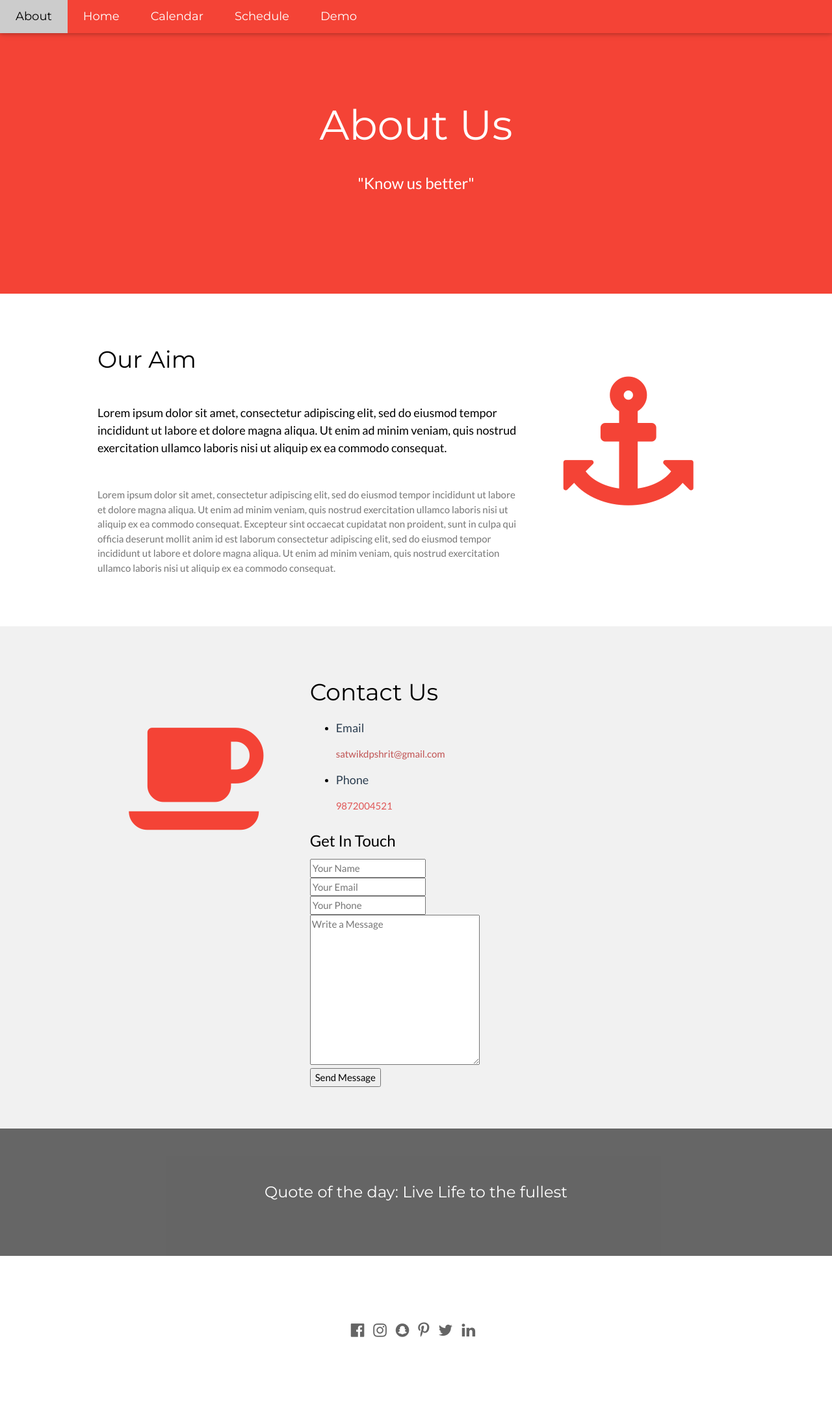
After one commit to deepankarvarma/DayForce-HackX, a Django app: template dayforce/template/aboutus.html in a window 1280 px wide. The commit adds this page. Shown: the whole page at 65% size. Run offline with Django 3.2, Linux system fonts and the light colour scheme; the template is opened without the code that fills it, so the values that code supplies are empty.

Commit message:
homes pade

```diff
--- /dev/null
+++ b/dayforce/template/aboutus.html
@@ -0,0 +1,138 @@
+<!DOCTYPE html>
+<html lang="en">
+<title>
+    About Us | DayFORCE
+</title>
+<meta charset="UTF-8">
+<meta name="viewport" content="width=device-width, initial-scale=1">
+<link rel="stylesheet" href="https://www.w3schools.com/w3css/4/w3.css">
+<link rel="stylesheet" href="https://fonts.googleapis.com/css?family=Lato">
+<link rel="stylesheet" href="https://fonts.googleapis.com/css?family=Montserrat">
+    <link rel="stylesheet" href="https://cdnjs.cloudflare.com/ajax/libs/font-awesome/4.7.0/css/font-awesome.min.css">
+<style>
+body,h1,h2,h3,h4,h5,h6 {font-family: "Lato", sans-serif}
+.w3-bar,h1,button {font-family: "Montserrat", sans-serif}
+.fa-anchor,.fa-coffee {font-size:200px}
+</style>
+<body>
+
+<!-- Navbar -->
+<div class="w3-top">
+  <div class="w3-bar w3-red w3-card w3-left-align w3-large">
+    <a class="w3-bar-item w3-button w3-hide-medium w3-hide-large w3-right w3-padding-large w3-hover-white w3-large w3-red" href="javascript:void(0);" onclick="myFunction()" title="Toggle Navigation Menu"><i class="fa fa-bars"></i></a>
+    <a href="#" class="w3-bar-item w3-button w3-padding-large w3-white">About</a>
+    <a href="#" class="w3-bar-item w3-button w3-hide-small w3-padding-large w3-hover-white">Home</a>
+    <a href="#" class="w3-bar-item w3-button w3-hide-small w3-padding-large w3-hover-white">Calendar</a>
+    <a href="#" class="w3-bar-item w3-button w3-hide-small w3-padding-large w3-hover-white">Schedule</a>
+    <a href="#" class="w3-bar-item w3-button w3-hide-small w3-padding-large w3-hover-white">Demo</a>
+  </div>
+
+  <!-- Navbar on small screens -->
+  <div id="navDemo" class="w3-bar-block w3-white w3-hide w3-hide-large w3-hide-medium w3-large">
+    <a href="#" class="w3-bar-item w3-button w3-padding-large">Home</a>
+    <a href="#" class="w3-bar-item w3-button w3-padding-large">Calendar</a>
+    <a href="#" class="w3-bar-item w3-button w3-padding-large">Schedule</a>
+    <a href="#" class="w3-bar-item w3-button w3-padding-large">Demo</a>
+  </div>
+</div>
+
+<!-- Header -->
+<header class="w3-container w3-red w3-center" style="padding:128px 16px">
+  <h1 class="w3-margin w3-jumbo">About Us</h1>
+  <p class="w3-xlarge">"Know us better"</p>
+
+</header>
+
+<!-- First Grid -->
+<div class="w3-row-padding w3-padding-64 w3-container">
+  <div class="w3-content">
+    <div class="w3-twothird">
+      <h1>Our Aim</h1>
+      <h5 class="w3-padding-32">Lorem ipsum dolor sit amet, consectetur adipiscing elit, sed do eiusmod tempor incididunt ut labore et dolore magna aliqua. Ut enim ad minim veniam, quis nostrud exercitation ullamco laboris nisi ut aliquip ex ea commodo consequat.</h5>
+
+      <p class="w3-text-grey">Lorem ipsum dolor sit amet, consectetur adipiscing elit, sed do eiusmod tempor incididunt ut labore et dolore magna aliqua. Ut enim ad minim veniam, quis nostrud exercitation ullamco laboris nisi ut aliquip ex ea commodo consequat. Excepteur sint
+        occaecat cupidatat non proident, sunt in culpa qui officia deserunt mollit anim id est laborum consectetur adipiscing elit, sed do eiusmod tempor incididunt ut labore et dolore magna aliqua. Ut enim ad minim veniam, quis nostrud exercitation ullamco
+        laboris nisi ut aliquip ex ea commodo consequat.</p>
+    </div>
+
+    <div class="w3-third w3-center">
+      <i class="fa fa-anchor w3-padding-64 w3-text-red"></i>
+    </div>
+  </div>
+</div>
+
+<!-- Second Grid -->
+<div class="w3-row-padding w3-light-grey w3-padding-64 w3-container">
+  <div class="w3-content">
+    <div class="w3-third w3-center">
+      <i class="fa fa-coffee w3-padding-64 w3-text-red w3-margin-right"></i>
+    </div>
+
+    <div class="w3-twothird">
+      <h1>Contact Us</h1>
+    <!--<h5 class="w3-padding-32">Lorem ipsum dolor sit amet, consectetur adipiscing elit, sed do eiusmod tempor incididunt ut labore et dolore magna aliqua. Ut enim ad minim veniam, quis nostrud exercitation ullamco laboris nisi ut aliquip ex ea commodo consequat.</h5>-->
+    <ul class="site-contact-details">
+        <li>
+            <span class="text-uppercase" style="color:#2c3e50; font-size: large;" >Email</span>
+            <p style="color: rgb(192, 82, 82);"> satwikdpshrit@gmail.com</p>
+        </li>
+        <li>
+            <span class="text-uppercase"  style="color:#2c3e50; font-size: large;">Phone</span>
+            <p style="color: rgb(224, 86, 86);">9872004521</p>
+        </li>
+
+    </ul>
+    <div class="w3-twothird"><form action="" class="site-form">
+        <h3 class="mb-5">Get In Touch</h3>
+        <div class="form-group">
+            <input type="text" class="form-control px-3 py-4" placeholder="Your Name" required>
+        </div>
+        <div class="form-group">
+            <input type="email" class="form-control px-3 py-4" placeholder="Your Email" required>
+        </div>
+        <div class="form-group">
+            <input type="email" class="form-control px-3 py-4" placeholder="Your Phone" required>
+        </div>
+        <div class="form-group mb-5">
+            <textarea class="form-control px-3 py-4"cols="30" rows="10" placeholder="Write a Message" required></textarea>
+        </div>
+        <div class="form-group">
+            <input type="submit" class="btn btn-primary  px-4 py-3" value="Send Message">
+        </div>
+    </form></div>
+
+    </div>
+  </div>
+</div>
+
+<div class="w3-container w3-black w3-center w3-opacity w3-padding-64">
+    <h1 class="w3-margin w3-xlarge">Quote of the day: Live Life to the fullest</h1>
+</div>
+
+<!-- Footer -->
+<footer class="w3-container w3-padding-64 w3-center w3-opacity">
+  <div class="w3-xlarge w3-padding-32">
+    <i class="fa fa-facebook-official w3-hover-opacity"></i>&nbsp;&nbsp;
+    <i class="fa fa-instagram w3-hover-opacity"></i>&nbsp;&nbsp;
+    <i class="fa fa-snapchat w3-hover-opacity"></i>&nbsp;&nbsp;
+    <i class="fa fa-pinterest-p w3-hover-opacity"></i>&nbsp;&nbsp;
+    <i class="fa fa-twitter w3-hover-opacity"></i>&nbsp;&nbsp;
+    <i class="fa fa-linkedin w3-hover-opacity"></i>&nbsp;&nbsp;
+ </div>
+
+</footer>
+
+<script>
+// Used to toggle the menu on small screens when clicking on the menu button
+function myFunction() {
+  var x = document.getElementById("navDemo");
+  if (x.className.indexOf("w3-show") == -1) {
+    x.className += " w3-show";
+  } else {
+    x.className = x.className.replace(" w3-show", "");
+  }
+}
+</script>
+
+</body>
+</html>
```
Also changed, not shown: dayforce/template/home.html (+9 -8 lines), dayforce/template/login.html (+14 -5 lines), dayforce/template/more.html (added, +12 -0 lines), dayforce/template/schedule.html (added, +12 -0 lines).
